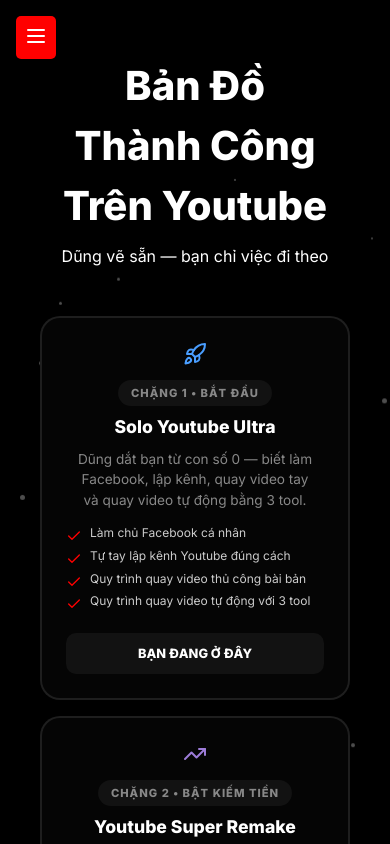
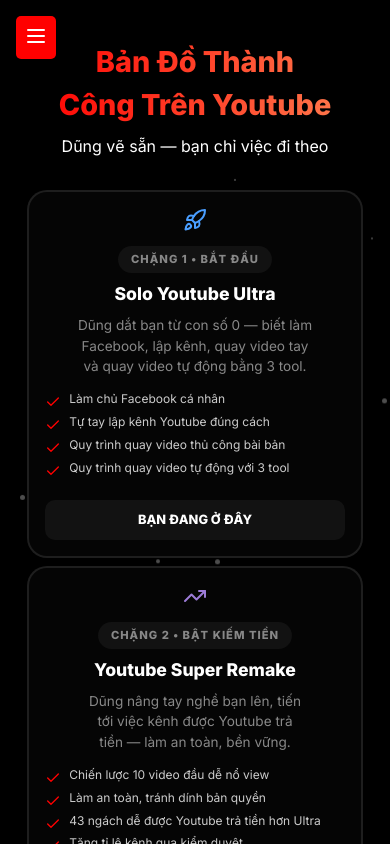
Before and after one commit to trungnguyen1592/app-phanthanhdung, a React (Vite) app: page /learning in a window 390 px wide. Shown: the top 844 px of the page. Built offline with nearby package versions, Linux system fonts and the light colour scheme.

Commit message:
Feat: Responsive mobile course grid and gradient title

```diff
--- a/src/pages/LearningGuide.tsx
+++ b/src/pages/LearningGuide.tsx
@@ -49,7 +49,7 @@
   return (
     <div className="learning-guide-container">
       <header className="page-header">
-        <h1>Bản Đồ Thành Công Trên Youtube</h1>
+        <h1 className="gradient-text">Bản Đồ Thành Công Trên Youtube</h1>
         <p>Dũng vẽ sẵn — bạn chỉ việc đi theo</p>
       </header>
 
--- a/src/styles/LearningGuide.css
+++ b/src/styles/LearningGuide.css
@@ -1,29 +1,35 @@
 .learning-guide-container {
-  padding: 2rem 1rem;
+  padding: 2rem 0.5rem;
   width: 100%;
 }
 
 .page-header {
-  margin-bottom: 3rem;
+  margin-bottom: 2rem;
   text-align: center;
 }
 
 .page-header h1 {
-  font-size: 2.5rem;
+  font-size: 2.2rem;
   margin-bottom: 0.5rem;
+}
+
+.gradient-text {
+  background: linear-gradient(90deg, #FF0000, #FF7F50);
+  -webkit-background-clip: text;
+  -webkit-text-fill-color: transparent;
+  background-clip: text;
 }
 
 .course-grid {
   display: grid;
-  grid-template-columns: repeat(auto-fit, minmax(280px, 1fr));
+  grid-template-columns: repeat(4, minmax(250px, 1fr));
   gap: 1rem;
   width: 100%;
-  justify-items: center;
 }
 
 .course-card {
   background: #050505;
-  padding: 1.5rem;
+  padding: 1rem;
   border-radius: 20px;
   border: 2px solid rgba(255, 255, 255, 0.1);
   display: flex;
@@ -31,8 +37,7 @@
   align-items: center;
   text-align: center;
   transition: all 0.3s ease;
-  width: 100%;
-  max-width: 325px;
+  min-width: 0;
 }
 
 /* Hiệu ứng hover sử dụng biến CSS --hover-color từ React */
@@ -116,12 +121,22 @@
 
 @media (max-width: 1200px) {
   .course-grid {
-    grid-template-columns: repeat(2, minmax(280px, 1fr));
+    grid-template-columns: repeat(2, 1fr);
   }
 }
 
 @media (max-width: 768px) {
+  .learning-guide-container {
+    padding: 1rem 0.2rem;
+  }
+  .page-header h1 {
+    font-size: 1.8rem;
+  }
   .course-grid {
     grid-template-columns: 1fr;
+    gap: 0.5rem;
+  }
+  .course-card {
+    padding: 1rem;
   }
 }
```
